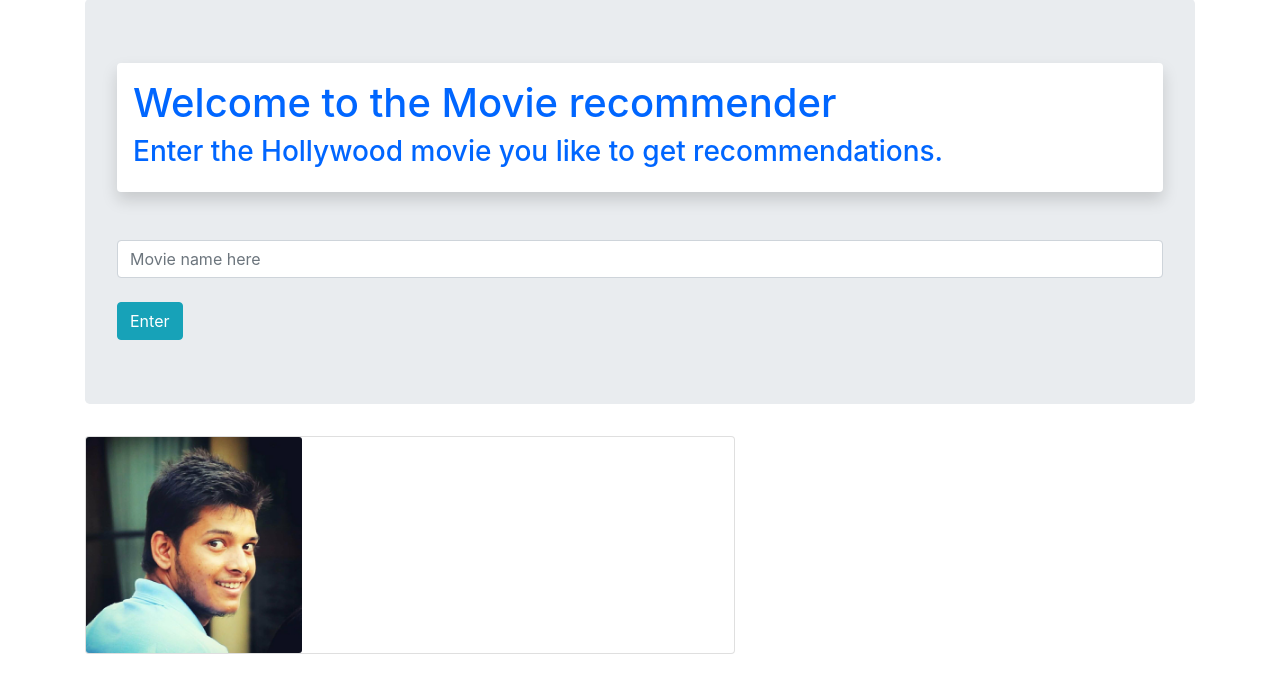
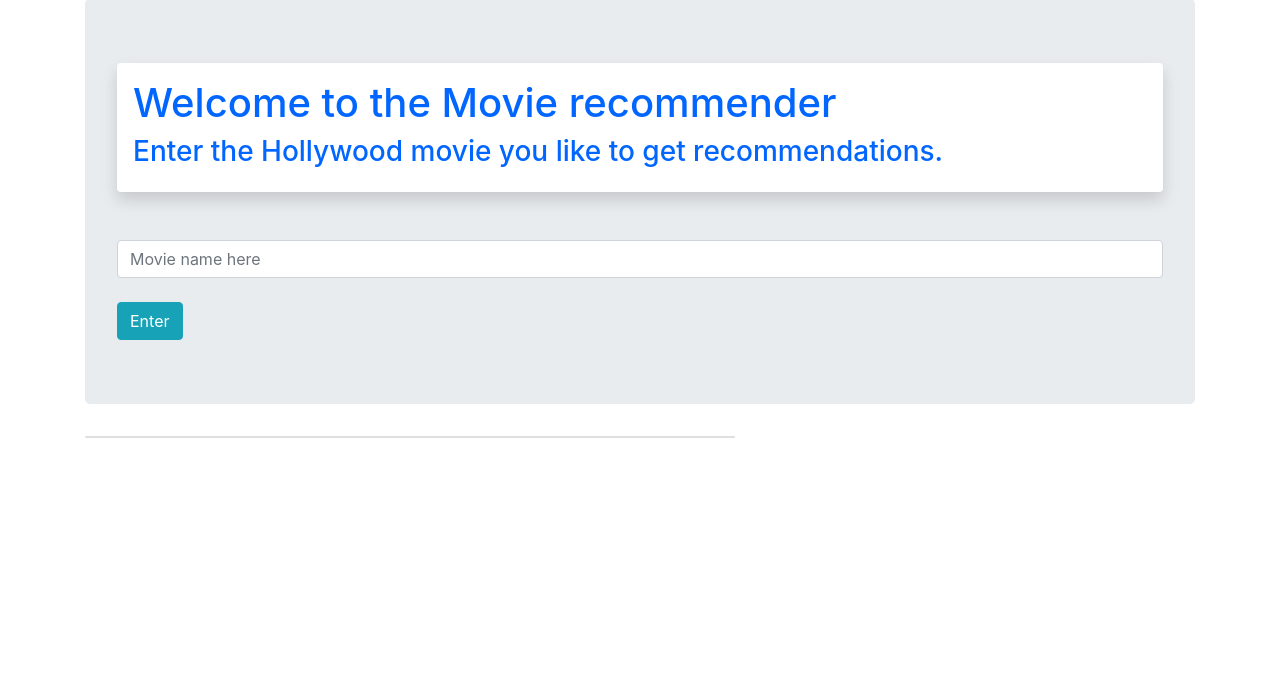
Before and after one commit to soumyadipsen/recommendation, a Flask app: page / in a window 1280 px wide. Shown: the part 75-768 px from the top of the page. Run offline with Flask 2, Linux system fonts and the light colour scheme; some libraries are stand-ins or nearby versions.

Commit message:
update base.html

```diff
--- a/templates/base.html
+++ b/templates/base.html
@@ -22,9 +22,7 @@
 
     <div class="card mb-3" style="max-width: 650px;">
       <div class="row no-gutters">
-        <div class="col-md-4">
-          <img src="/static/profile.jpg" class="card-img" alt="...">
-        </div>
+
 
       </div>
     </div>
```
